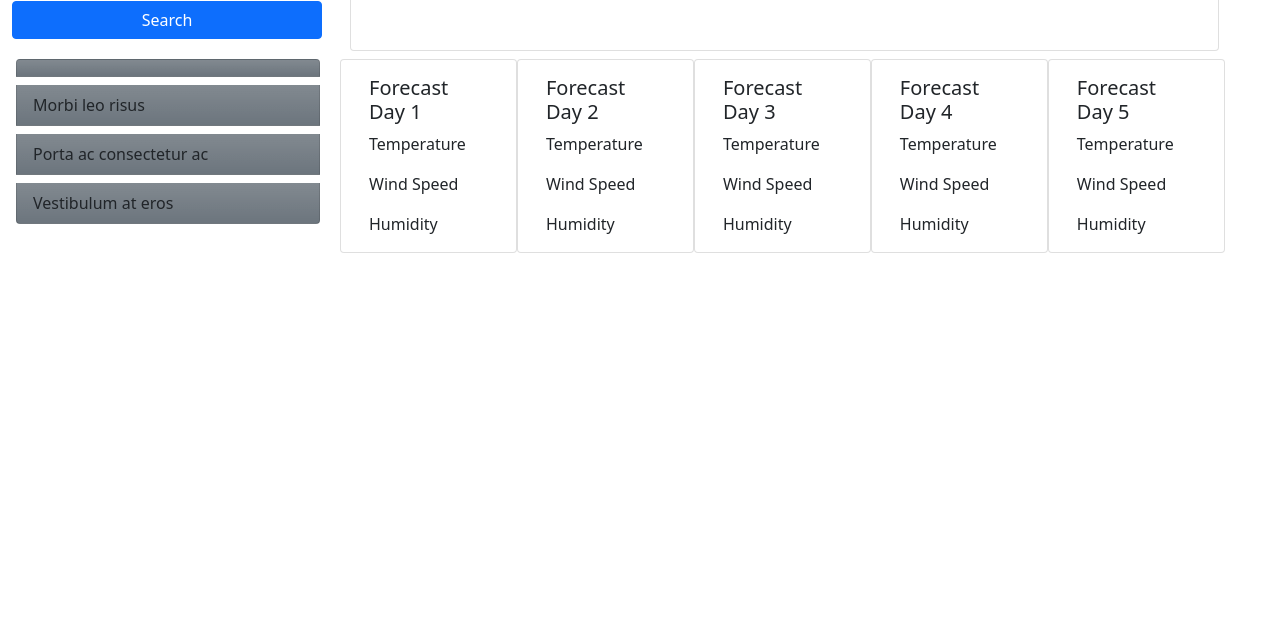
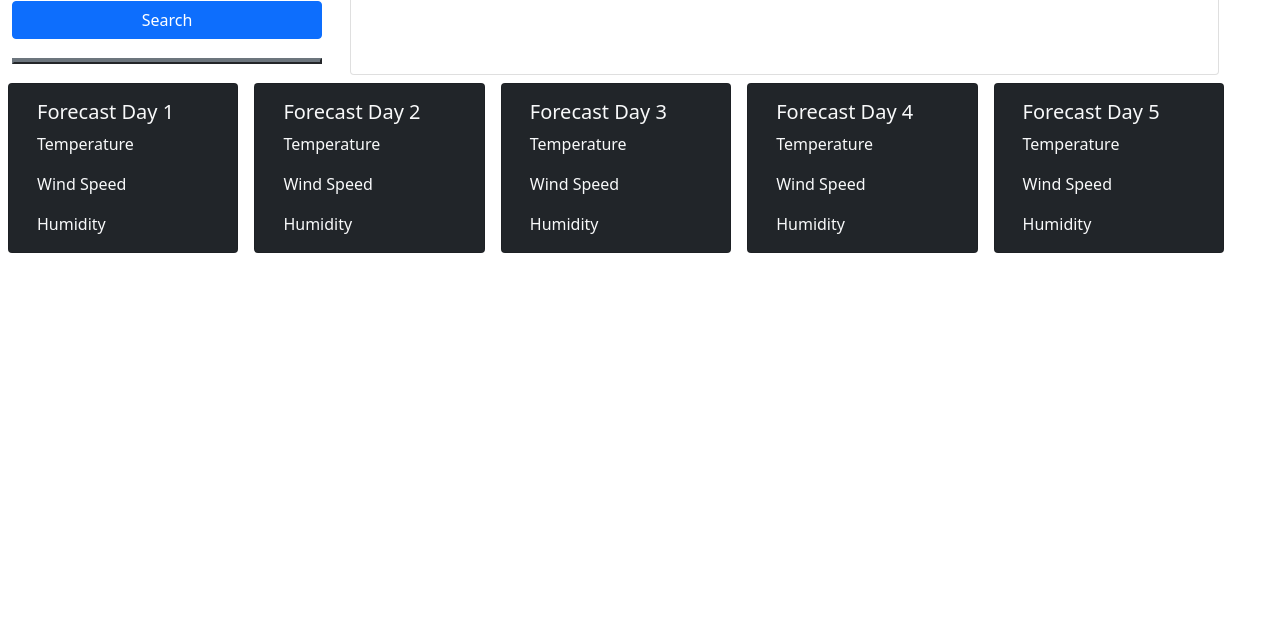
Before and after one commit to evapopp/weather-dashboard, a plain HTML site: page index.html in a window 1280 px wide. Shown: the part 175-800 px from the top of the page. Drawn offline with nearby package versions, Linux system fonts and the light colour scheme.

Commit message:
updated stored buttons

```diff
--- a/index.html
+++ b/index.html
@@ -26,10 +26,11 @@
             <div class="p-0">
                 <button class="btn btn-primary my-1 col-md-12" type="button">Search</button>
             </div>
+            <div class="p-0" id='paste'></div>
         </div>
         <div class="card d-inline col-sm-10 col-md-9 col-lg-8 my-2 mx-1">
             <div class="card-body">
-            <h5 class="card-title fs-2 fw-bold" id="city-name"></h5>
+            <h5 class="card-title fs-2 fw-bold" id="city-name">Select a city to get the weather!</h5>
             <p class="card-text fs-5" id="city-name"></p>
             <p class="card-text fs-5" id="temp"></p>
             <p class="card-text fs-5" id="wind"></p>
@@ -38,15 +39,16 @@
             </div>
         </div>
     </div>
-    <div class="row mx-2">
-        <div class="list-group inline col-sm-1 col-md-2 col-lg-3 mx-2 gap-2">
-
+    <!-- <div class="row mx-2"> -->
+        <!-- <div class="list-group inline col-sm-1 col-md-2 col-lg-3 mx-2 gap-2" id='past-search'>
             <button type="button" class="list-group-item list-group-item-action bg-secondary bg-gradient" id="past-search">Dapibus ac facilisis in</button>
             <button type="button" class="list-group-item list-group-item-action bg-secondary bg-gradient" id="past-search">Morbi leo risus</button>
             <button type="button" class="list-group-item list-group-item-action bg-secondary bg-gradient" id="past-search">Porta ac consectetur ac</button>
-            <button type="button" class="list-group-item list-group-item-action bg-secondary bg-gradient" id="past-search">Vestibulum at eros</button>
-        </div>
-        <div class="card inline" style="max-width: 14%;">
+            <button type="button" class="list-group-item list-group-item-action bg-secondary bg-gradient" id="past-search">Vestibulum at eros</button> -->
+        <!-- </div> -->
+      <div class="container-fluid justify-content-end">
+        <div class='row'>
+          <div class="card inline mx-2 bg-dark text-light" style="max-width: 18%;">
             <div class="card-body">
               <h5 class="card-title" id='0'>Forecast Day 1</h5>
               <p class="card-text" id ="temp0">Temperature</p>
@@ -54,7 +56,7 @@
               <p class ="card-text"id = "humid0">Humidity</p>
             </div>
           </div>
-          <div class="card" style="max-width: 14%;">
+          <div class="card mx-2 bg-dark text-light" style="max-width: 18%;">
             <div class="card-body">
               <h5 class="card-title" id= '1'>Forecast Day 2</h5>
               <p class="card-text" id ="temp1">Temperature</p>
@@ -62,7 +64,7 @@
               <p class ="card-text"id = "humid1">Humidity</p>
             </div>
           </div>
-          <div class="card" style="max-width: 14%;">
+          <div class="card mx-2 bg-dark text-light" style="max-width: 18%;">
             <div class="card-body">
               <h5 class="card-title" id='2'>Forecast Day 3</h5>
               <p class="card-text" id ="temp2">Temperature</p>
@@ -70,7 +72,7 @@
               <p class ="card-text"id = "humid2">Humidity</p>
             </div>
           </div>
-          <div class="card" style="max-width: 14%;">
+          <div class="card mx-2 bg-dark text-light" style="max-width: 18%;">
             <div class="card-body">
               <h5 class="card-title" id='3'>Forecast Day 4</h5>
               <p class="card-text" id ="temp3">Temperature</p>
@@ -78,16 +80,16 @@
               <p class ="card-text"id = "humid3">Humidity</p>
             </div>
           </div>
-          <div class="card" style="max-width: 14%;">
+          <div class="card mx-2 bg-dark text-light" style="max-width: 18%;">
             <div class="card-body">
               <h5 class="card-title" id='4'>Forecast Day 5</h5>
               <p class="card-text" id ="temp4">Temperature</p>
               <p class ="card-text"id = "wind4">Wind Speed</p>
               <p class ="card-text"id = "humid4">Humidity</p>
-
             </div>
           </div>
-    </div>
+          </div>
+      </div>
     </main>
     <script src="./script.js"></script>
 </body>
--- a/script.js
+++ b/script.js
@@ -7,7 +7,9 @@ const pastSearchEl = document.getElementById('past-search')
 const dailyTempArr = []
 const dailyWindArr = []
 const dailyHumidArr = []
+const iconArr = []
 
+// Retreives date and dates for the following 5 days
 const today = new Date();
 const date = (today.getMonth()+1) + '/' + today.getDate() + '/' + today.getFullYear();
 
@@ -34,8 +36,6 @@ const date5 =(day5.getMonth()+1) + '/' + day5.getDate() + '/' + day5.getFullYear
 const dateArr = [date1, date2, date3, date4, date5];
 
 
-console.log(date)
-
 renderUserQuery();
 
 function getWeatherApi(city){
@@ -53,15 +53,26 @@ const submitBtn = document.querySelector('.btn');
 
 submitBtn.addEventListener('click', handleClick)
 
+function setStorage(userQuery){
+    localStorage.setItem('weather', userQuery);
+}
+
 function handleClick(event){
     event.preventDefault();
     const userQuery = userInput.value;
     getWeatherApi(userQuery);
-    localStorage.setItem('weather', userQuery);
+    setStorage(userQuery)
 }
 
 function renderUserQuery(){
-    pastSearchEl.textContent = localStorage.getItem("weather")
+    const storedCity = localStorage.getItem("weather");
+    const storedBtn = document.createElement("button");
+    storedBtn.classList.add('btn-secondary')
+    storedBtn.classList.add('col-12')
+    const pasteEl = document.getElementById('paste')
+    storedBtn.textContent = storedCity;
+    pasteEl.append(storedBtn);
+
 }
 
 function handleData(data){
@@ -89,8 +100,6 @@ function getWeatherByCoords(coords){
 }
 
 
-
-
 function handleForecast(data){
     console.log(data)
     const uv = data.current.uvi;
@@ -100,9 +109,12 @@ function handleForecast(data){
         const dailyTempEl = document.getElementById(`temp${i}`);
         const dailyWindEl = document.getElementById(`wind${i}`);
         const dailyHumidEl = document.getElementById(`humid${i}`);
+        const iconEl = document.createElement('img');
+        const dailyIcon = data.daily[i].weather[0].icon;
         const dailyTemp = data.daily[i].temp.day;
         const dailyWind = data.daily[i].wind_speed;
         const dailyHumid = data.daily[i].humidity;
+        iconArr.push(dailyIcon);
         dailyTempArr.push(dailyTemp);
         dailyWindArr.push(dailyWind);
         dailyHumidArr.push(dailyHumid);
@@ -110,6 +122,9 @@ function handleForecast(data){
         dailyTempEl.textContent = `Temperature: ${dailyTempArr[i]} degrees`;
         dailyWindEl.textContent = `Wind Speed: ${dailyWindArr[i]} MPH`;
         dailyHumidEl.textContent = `Humidity: ${dailyHumidArr[i]}%`;
+        iconEl.setAttribute('src', `http://openweathermap.org/img/wn/${iconArr[i]}@2x.png`)
+        cardHeaderEl.appendChild(iconEl);
+
     }
 
 }
```
